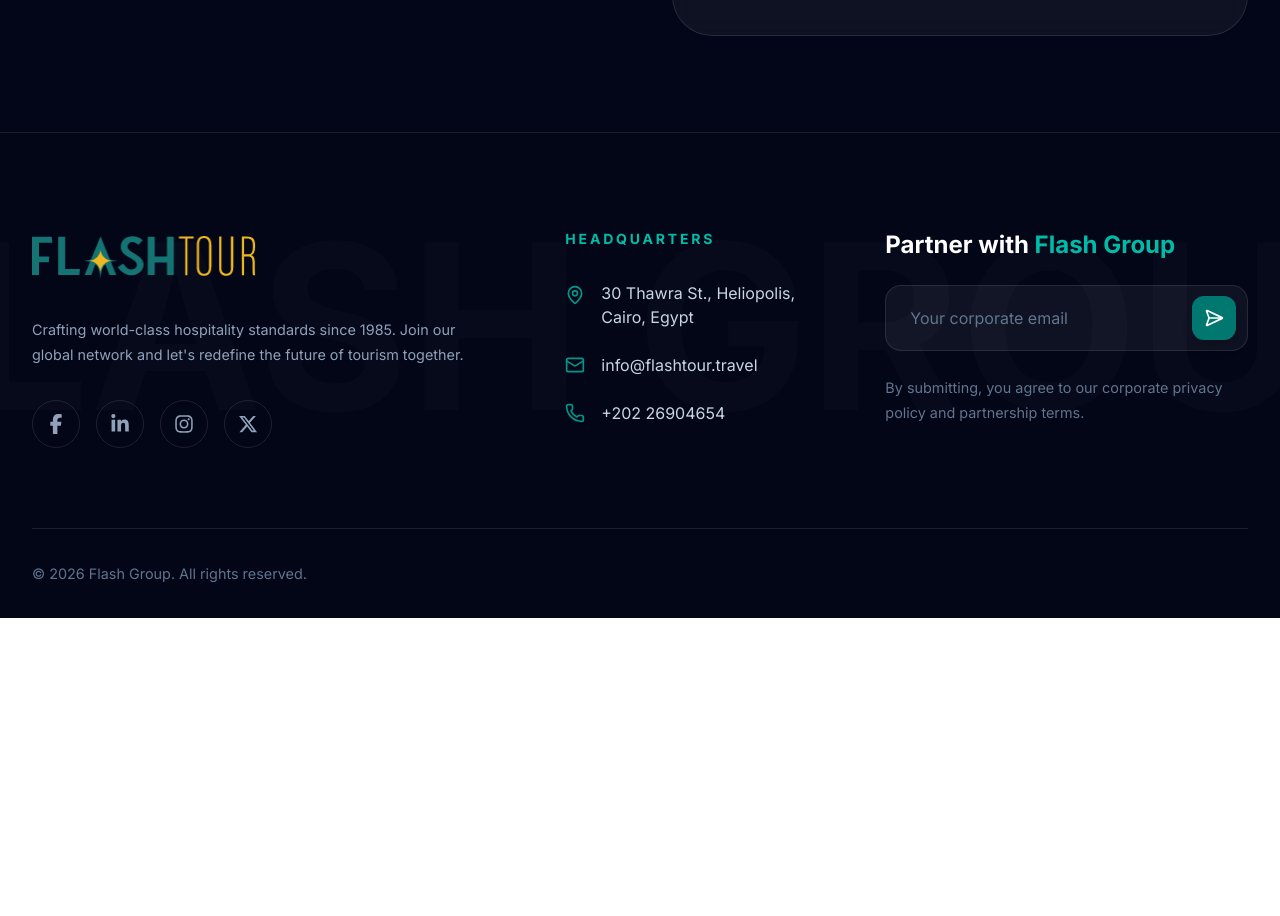
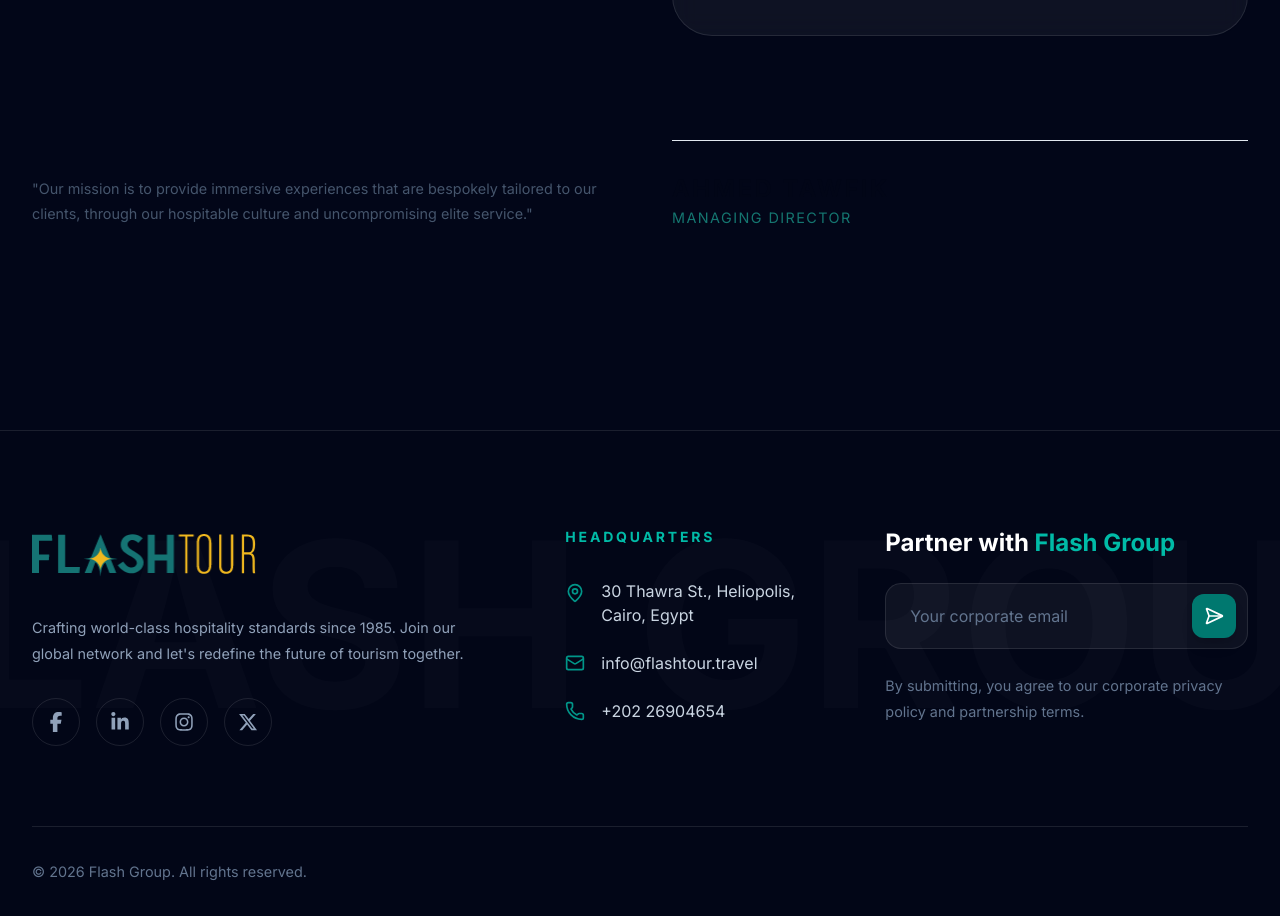
Before and after one commit to abanoubhanna-source/Flash-Tour-website, a Next.js app: page /about in a window 1280 px wide. Shown: the part 5512-6428 px from the top of the page. Before the commit the page ends 6130 px from the top, so only its background shows below. Built offline with nearby package versions, Linux system fonts and the light colour scheme.

Commit message:
Update Services page with comprehensive portfolio

```diff
--- a/src/app/about/page.tsx
+++ b/src/app/about/page.tsx
@@ -249,6 +249,31 @@ export default function AboutPage() {
               </div>
             </motion.div>
 
+            {/* Text of the message goes here... */}
+<p className="text-slate-600 font-en leading-relaxed mb-8">
+  "Our mission is to provide immersive experiences that are bespokely tailored to our clients, through our hospitable culture and uncompromising elite service."
+</p>
+
+{/* Director Info & Signature */}
+<div className="mt-10 border-t border-slate-200 pt-8">
+  <h4 className="text-2xl font-black font-en text-[#020617] uppercase tracking-widest">
+    Ahmed Tawfik
+  </h4>
+  <p className="text-sm text-[#157670] font-bold font-en uppercase tracking-widest mb-6">
+    Managing Director
+  </p>
+
+  {/* The Signature Image */}
+  <div className="relative w-56 h-20 opacity-80 hover:opacity-100 transition-opacity duration-300 mix-blend-multiply">
+    <Image
+      src="/images/Signuter.png"
+      alt="Director Signature"
+      fill
+      className="object-contain object-left"
+    />
+  </div>
+</div>
+
           </div>
         </div>
       </section>
```
Also changed, not shown: public/images/Signuter.png (added).
